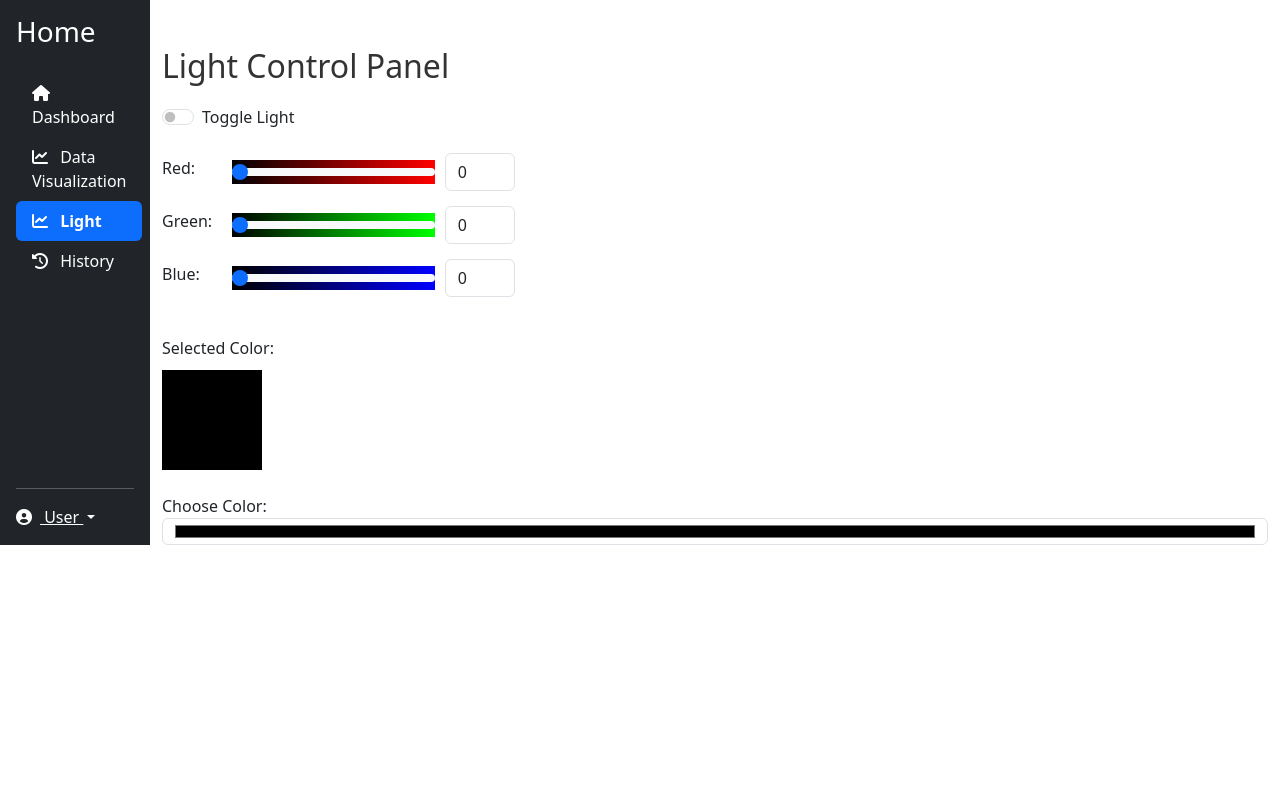
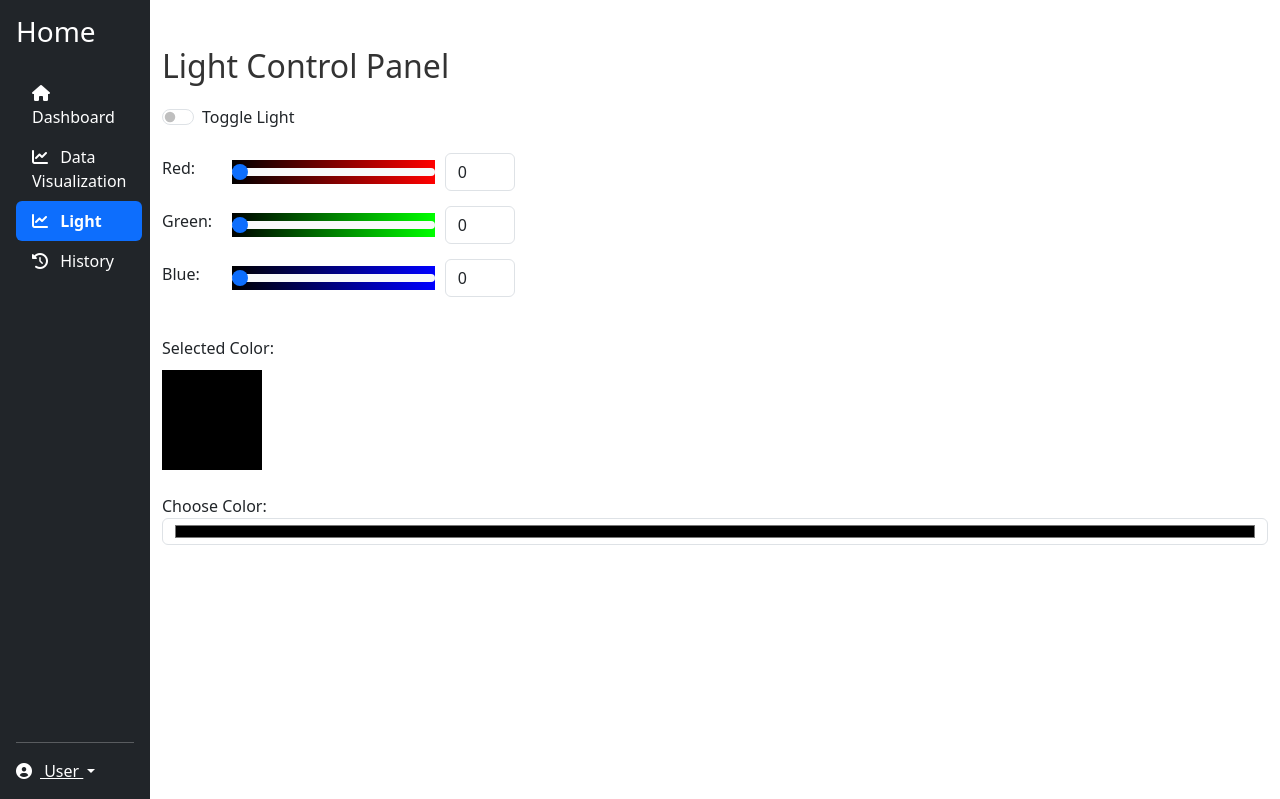
Before and after one commit to Group33ict/Smart-Farm-Prototype-Remote-Manager, a Flask app: template Smart Farm App/static/iot/templates/light.html in a window 1280 px wide. Shown: the part 59-858 px from the top of the page. Before the commit the page ends 604 px from the top, so only its background shows below. Run offline with Flask 3, Linux system fonts and the light colour scheme; the template is opened without the code that fills it, so the values that code supplies are empty; some libraries are stand-ins or nearby versions.

Commit message:
Modify the Sidebar

```diff
--- a/Smart Farm App/static/iot/templates/data_visual.html
+++ b/Smart Farm App/static/iot/templates/data_visual.html
@@ -74,7 +74,7 @@
 
   <div class="d-flex">
     <!-- Sidebar -->
-    <nav class="d-flex flex-column bg-dark p-3 text-white" style="width: 150px;">
+    <nav class="d-flex flex-column bg-dark p-3 text-white" style="width: 150px; height: 100vh;">
       <h3 class="mb-4">Home</h3>
       <ul class="nav nav-pills flex-column mb-auto">
         <li class="nav-item">
--- a/Smart Farm App/static/iot/templates/light.html
+++ b/Smart Farm App/static/iot/templates/light.html
@@ -110,7 +110,7 @@
 
     <div class="d-flex">
         <!-- Sidebar -->
-        <nav class="d-flex flex-column bg-dark p-3 text-white" style="width: 150px;">
+        <nav class="d-flex flex-column bg-dark p-3 text-white" style="width: 150px; height: 100vh;">
           <h3 class="mb-4">Home</h3>
           <ul class="nav nav-pills flex-column mb-auto">
             <li class="nav-item">
```
